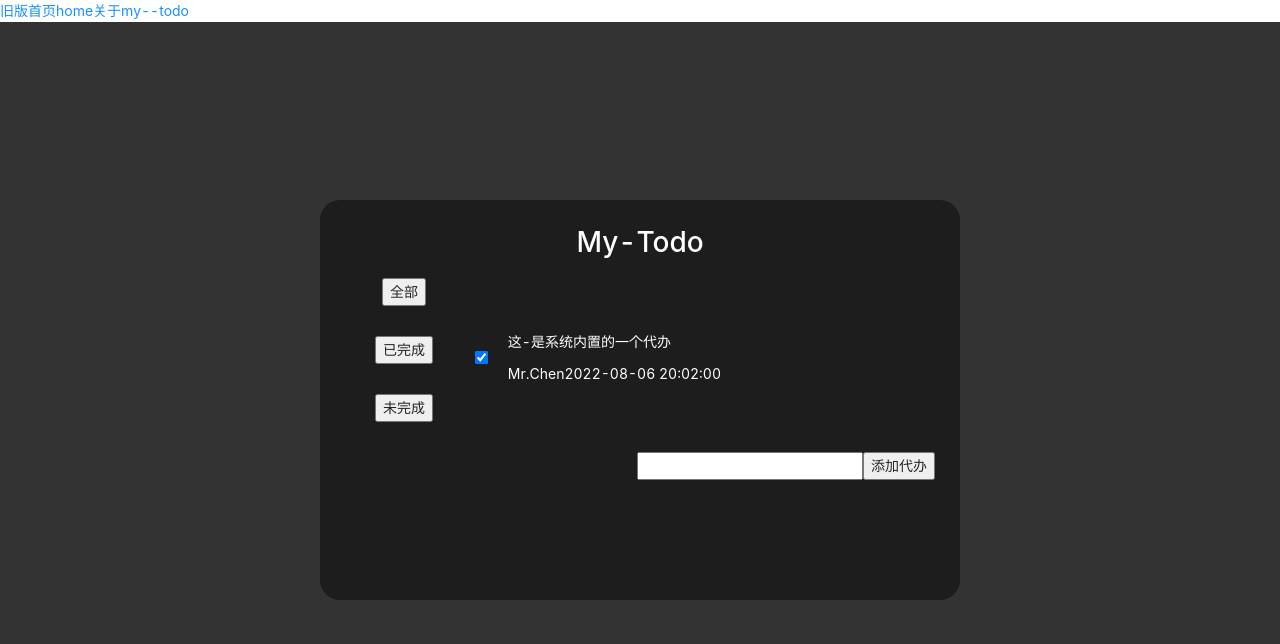
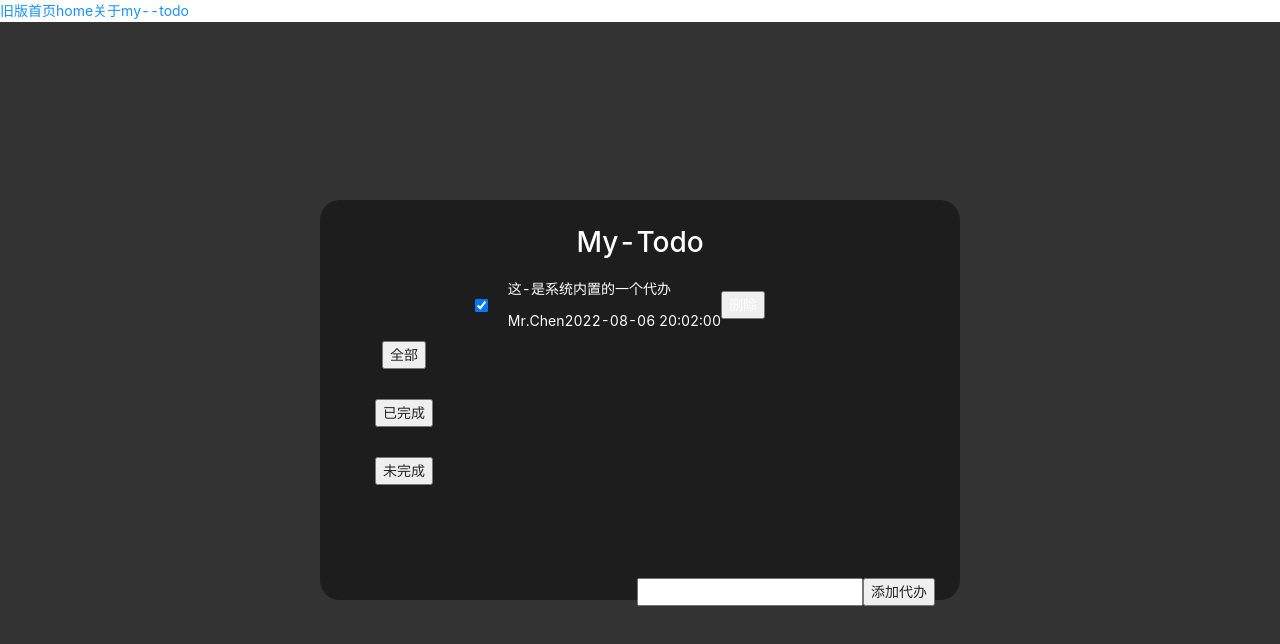
Before and after one commit to YihaoCCC/react-learn, a React (Create React App) app: page /todo in a window 1280 px wide. Shown: the top 644 px of the page. Built offline with nearby package versions, Linux system fonts and the light colour scheme.

Commit message:
🐞 fix(筛选): 选中状态bug处理，新增删除

```diff
--- a/src/scss/todo.scss
+++ b/src/scss/todo.scss
@@ -30,14 +30,13 @@
         .rightContent {
             width: 78%;
             color: #fff;
+            height: 300px;
+            overflow: auto;
             .todoItem {
                 display: flex;
                 align-items: center;
                 justify-content: flex-start;
                 margin: 0 0 15px 0;
-                input {
-                    border-radius: 50%;
-                }
                 .itemBox {
                     display: flex;
                     flex-direction: column;
--- a/src/store/todoStore.js
+++ b/src/store/todoStore.js
@@ -4,7 +4,7 @@ import { makeAutoObservable } from "mobx";
 class Todo {
     todoList = [
         {
-            id: 1,
+            id: 0,
             content: '这-是系统内置的一个代办',
             time: '2022-08-06 20:02:00',
             name: 'Mr.Chen',
@@ -37,6 +37,10 @@ class Todo {
         // this.todoList = this.todoList.filter(item => !item.isFinish)
     }
 
+    deleteStoreTodo (id) {
+        this.todoList = this.todoList.filter(item => item.id !== id)
+    }
+
 
 
 }
--- a/src/view/todo.jsx
+++ b/src/view/todo.jsx
@@ -42,6 +42,11 @@ function Todo () {
         todoStore.addTodo(newTodo)
         setId(id+1)
         getAll()
+        setTodo('')
+    }
+    const deleteTodo = (id) => {
+        todoStore.deleteStoreTodo(id)
+        getAll()
     }
     return(
         <div style={{width:"100%", background: '#333', height:'100vh'}}>
@@ -58,7 +63,7 @@ function Todo () {
                             TodoList.length !== 0 ?  TodoList.map((item,index) => {
                                 return (
                                     <div className='todoItem' key={index}>
-                                        <input type="checkbox" defaultChecked={item.isFinish} onClick={() => todoStore.changeStatus(item.id)}/>
+                                        <input type="checkbox" checked={item.isFinish} onChange={() => todoStore.changeStatus(item.id)}/>
                                         <div className='itemBox'>
                                             <p>{item.content}</p>
                                             <div className="sub">
@@ -68,6 +73,9 @@ function Todo () {
                                                 </span>
                                             </div>
                                         </div>
+                                        <button className='delete' onClick={() => deleteTodo(item.id)}>
+                                            删除
+                                        </button>
                                     </div>
                                 )
                             })
@@ -79,7 +87,7 @@ function Todo () {
                     </div>
                 </div>
                 <div className='addTodo'>
-                    <input type="textarea" onInput={inputTodo}/>
+                    <input type="textarea" onInput={inputTodo} value={todo}/>
                     <button onClick={addNewTodo}>添加代办</button>
                 </div>
             </div>
```
